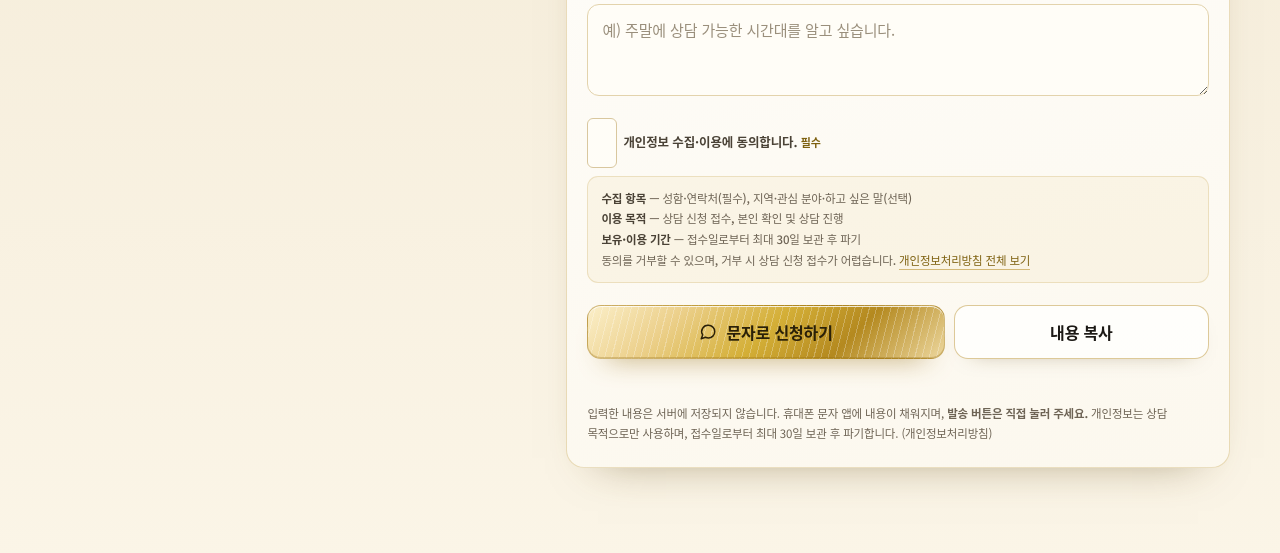
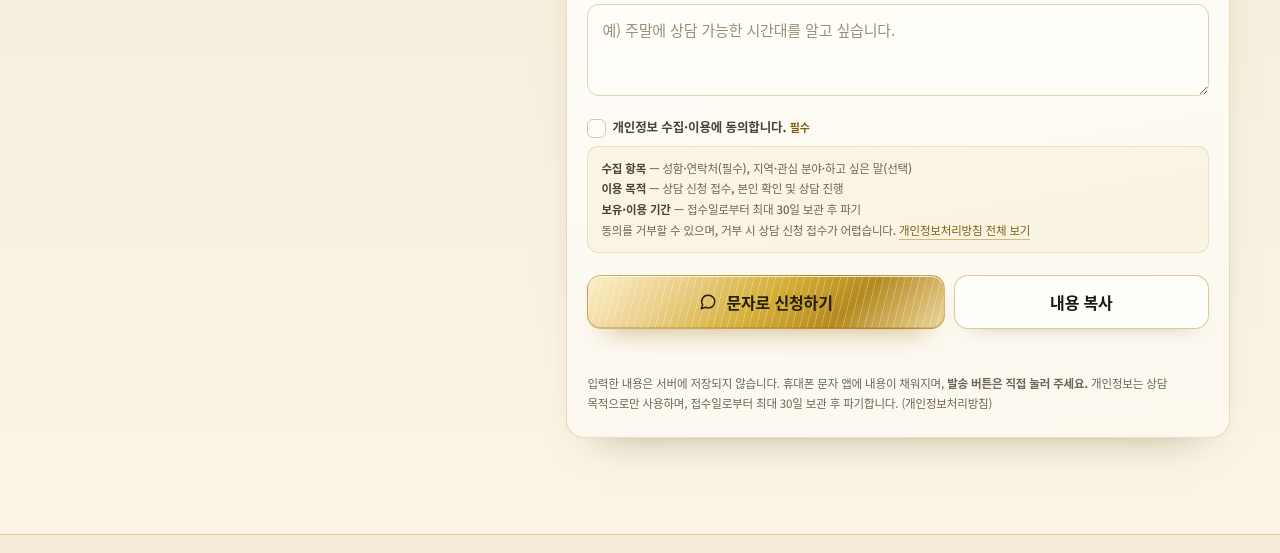
Before and after one commit to camprec1708-sketch/kkumitda-recruit, a plain HTML site: page index.html in a window 1280 px wide. Shown: the part 6422-6975 px from the top of the page. Drawn offline with Linux system fonts and the light colour scheme.

Commit message:
동의 체크박스 스타일 보정(폼 input 공통 스타일 상속 제거)

```diff
--- a/index.html
+++ b/index.html
@@ -603,7 +603,8 @@
   .consent-field{gap:8px}
   .consent-row{display:flex;gap:9px;align-items:flex-start;cursor:pointer;font-size:12.5px;line-height:1.6;color:var(--ink);font-weight:700;letter-spacing:-.01em}
   .consent-row input[type="checkbox"]{
-    appearance:none;-webkit-appearance:none;flex:0 0 auto;width:19px;height:19px;margin:1px 0 0;
+    appearance:none;-webkit-appearance:none;flex:0 0 auto;width:19px;min-width:19px;height:19px;min-height:0;
+    margin:2px 0 0;padding:0;box-shadow:none;
     border-radius:6px;border:1px solid #D9C79E;background:#FFFDF7;display:grid;place-items:center;
     cursor:pointer;transition:border-color .2s ease,background .2s ease,box-shadow .2s ease;
   }
```
